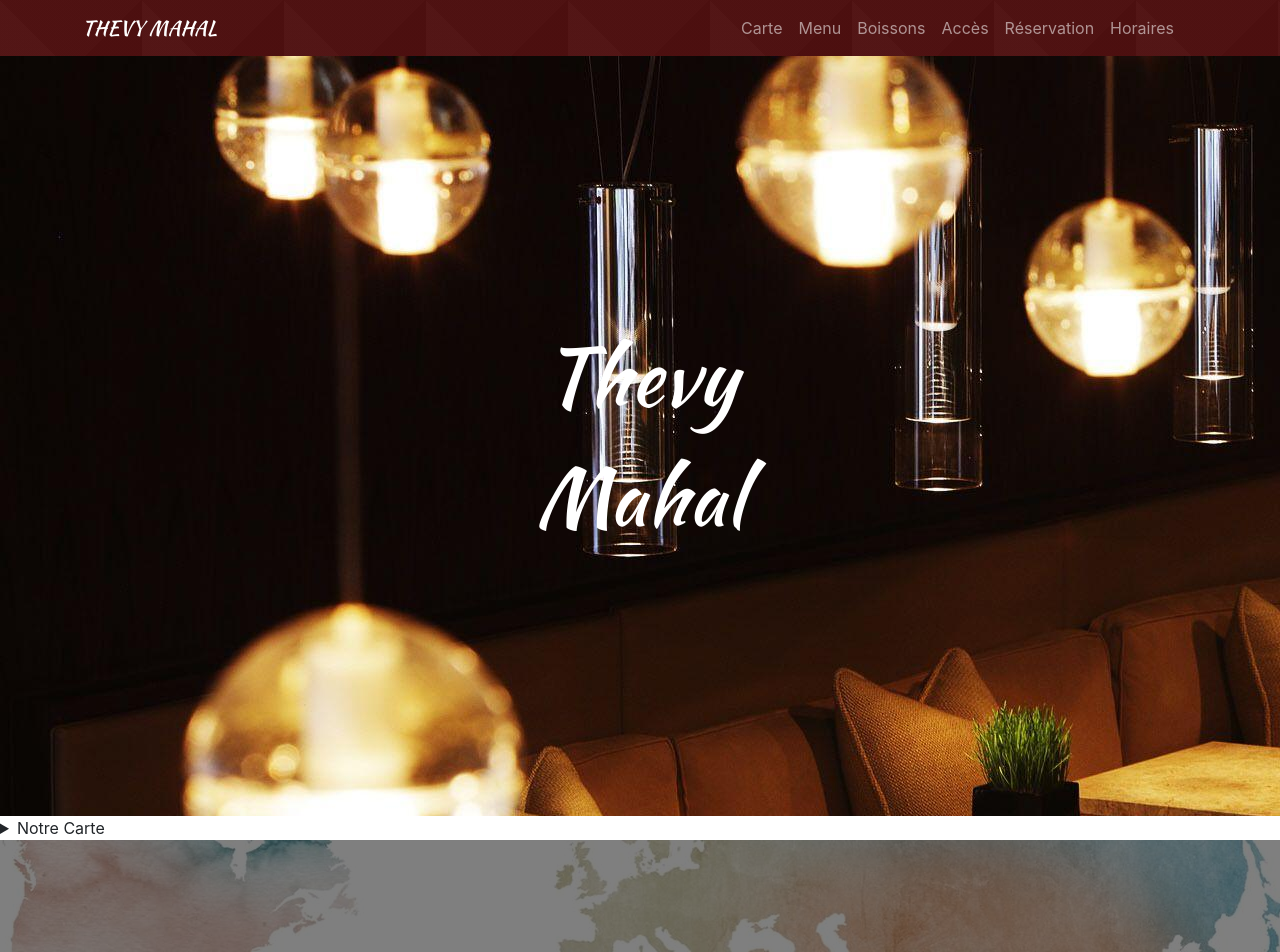
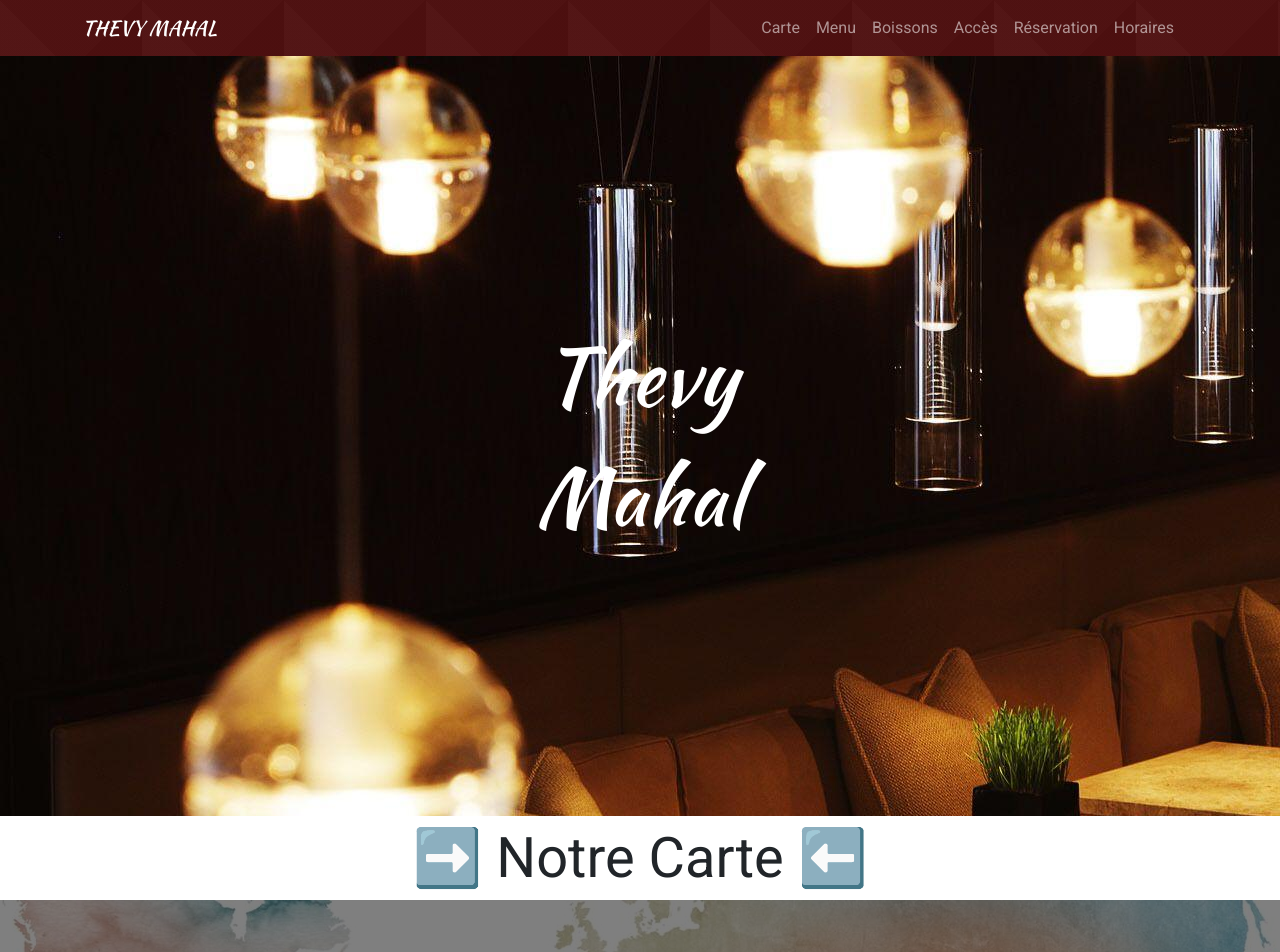
Before and after one commit to aksmr/thevy-mahal, a React (Create React App) app: page / in a window 1280 px wide. Shown: the top 952 px of the page. Built offline with nearby package versions, Linux system fonts and the light colour scheme.

Commit message:
aaaaaaaafr

```diff
--- a/src/Components/Carte/Carte.css
+++ b/src/Components/Carte/Carte.css
@@ -0,0 +1,13 @@
+.sCarte {
+    list-style: none;
+    text-align: center;
+    font-size: 7vh;
+}
+
+.sCarte::-webkit-details-marker {
+    display: none;
+}
+
+.grid_item {
+    text-align: center;
+}
--- a/src/Components/Carte/Carte.js
+++ b/src/Components/Carte/Carte.js
@@ -1,3 +1,4 @@
+import { useState } from 'react';
 import './Carte.css';
 
 const stringToKey = (str_) => { return (str_.normalize("NFD").replace(/[\u0300-\u036f]/g, "").toLowerCase().replaceAll(" ", "_").replaceAll(",", "")); }
@@ -17,35 +18,31 @@ const carte = {
 
 export const Carte = () => {
 
+    const [isOpen, setOpen] = useState(false)
+
     return (
-        <details>
-            <summary>Notre Carte</summary>
+        <details id='dCarte'>
+            <summary className='sCarte' title='Dérouler la carte...' onClick={() => setOpen(!isOpen)}>{isOpen ? '⬇️' : '➡️'} Notre Carte {isOpen ? '⬇️' : '⬅️'}</summary>
             <div id='carte' className="container">
                 <div className='row'>
                     <div className="grid_item col-md-6 col-sm-12" id="grid_entrees" style={{backgroundColor:`rgb(${random()},${random()},${random()})`}}>
                         <h3>Entrées</h3>
-                        <ul>
                     {carte.entrees.map((entree) => (
-                            <li key={stringToKey(entree)}>{entree}</li>
+                        <div key={stringToKey(entree)}>{entree}</div>
                     ))}
-                        </ul>
                     </div>
                     <div className='col-md-6 col-sm-12'>
                         <div className="grid_item" id="grid_salades" style={{backgroundColor:`rgb(${random()},${random()},${random()})`}}>
                             <h3>Salades</h3>
-                            <ul>
                         {carte.salades.map((salade) => (
-                                <li key={stringToKey(salade)}>{salade}</li>
+                            <div key={stringToKey(salade)}>{salade}</div>
                         ))}
-                            </ul>
                         </div>
                         <div className="grid_item" id="grid_pains" style={{backgroundColor:`rgb(${random()},${random()},${random()})`}}>
                             <h3>Pains</h3>
-                            <ul>
                         {carte.pains.map((pain) => (
-                                <li key={stringToKey(pain)}>{pain}</li>
+                            <div key={stringToKey(pain)}>{pain}</div>
                         ))}
-                            </ul>
                         </div>
                     </div>
                 </div>
@@ -53,58 +50,46 @@ export const Carte = () => {
                 <div className='row'>
                     <div className="grid_item col-md-4 col-sm-12" id="grid_poissons" style={{backgroundColor:`rgb(${random()},${random()},${random()})`}}>
                         <h3>Poissons <em>(crustacés)</em></h3>
-                        <ul>
                     {carte.poissons.map((poisson) => (
-                            <li key={stringToKey(poisson)}>{poisson}</li>
+                        <div key={stringToKey(poisson)}>{poisson}</div>
                     ))}
-                        </ul>
                         <div><em>Accompagnement avec du riz Basmati safrané...</em></div>
                     </div>
                     <div className="grid_item col-md-4 col-sm-12" id="grid_poulet" style={{backgroundColor:`rgb(${random()},${random()},${random()})`}}>
                         <h3>Poulet</h3>
-                        <ul>
                     {carte.poulets.map((poulet) => (
-                            <li key={stringToKey(poulet)}>{poulet}</li>
+                        <div key={stringToKey(poulet)}>{poulet}</div>
                     ))}
-                        </ul>
                     </div>
                     <div className="grid_item col-md-4 col-sm-12" id="grid_agneau_boeuf" style={{backgroundColor:`rgb(${random()},${random()},${random()})`}}>
                         <h3>Agneau/Bœuf</h3>
-                        <ul>
                     {carte.agneaus_boeufs.map((agneau_boeuf) => (
-                            <li key={stringToKey(agneau_boeuf)}>{agneau_boeuf}</li>
+                        <div key={stringToKey(agneau_boeuf)}>{agneau_boeuf}</div>
                     ))}
-                        </ul>
                     </div>
                 </div>
 
                 <div className='row'>
                     <div className="grid_item col-12" id="grid_legumes" style={{backgroundColor:`rgb(${random()},${random()},${random()})`}}>
                         <h3>Légumes</h3>
-                        <ul>
                     {carte.legumes.map((legume) => (
-                            <li key={stringToKey(legume)}>{legume}</li>
+                        <div key={stringToKey(legume)}>{legume}</div>
                     ))}
-                        </ul>
                     </div>
                 </div>
 
                 <div className='row'>
                     <div className="grid_item col-md-6 col-sm-12" id="grid_biriani" style={{backgroundColor:`rgb(${random()},${random()},${random()})`}}>
                         <h3>Biriani</h3>
-                        <ul>
                     {carte.birianis.map((biriani) => (
-                            <li key={stringToKey(biriani)}>{biriani}</li>
+                        <div key={stringToKey(biriani)}>{biriani}</div>
                     ))}
-                        </ul>
                     </div>
                     <div className="grid_item col-md-6 col-sm-12" id="grid_riz" style={{backgroundColor:`rgb(${random()},${random()},${random()})`}}>
                         <h3>Riz</h3>
-                        <ul>
                     {carte.riz.map((rizItem) => (
-                            <li key={stringToKey(rizItem)}>{rizItem}</li>
+                        <div key={stringToKey(rizItem)}>{rizItem}</div>
                     ))}
-                        </ul>
                     </div>
                 </div>
             </div>
--- a/src/index.css
+++ b/src/index.css
@@ -6,9 +6,7 @@
 
 body {
 	margin: 0;
-	font-family: -apple-system, BlinkMacSystemFont, 'Segoe UI', 'Roboto', 'Oxygen',
-		'Ubuntu', 'Cantarell', 'Fira Sans', 'Droid Sans', 'Helvetica Neue',
-		sans-serif;
+	font-family: 'Roboto', BlinkMacSystemFont, 'Segoe UI', sans-serif;
 	-webkit-font-smoothing: antialiased;
 	-moz-osx-font-smoothing: grayscale;
 
```
Lines whose indentation alone changed are shown as unchanged.
